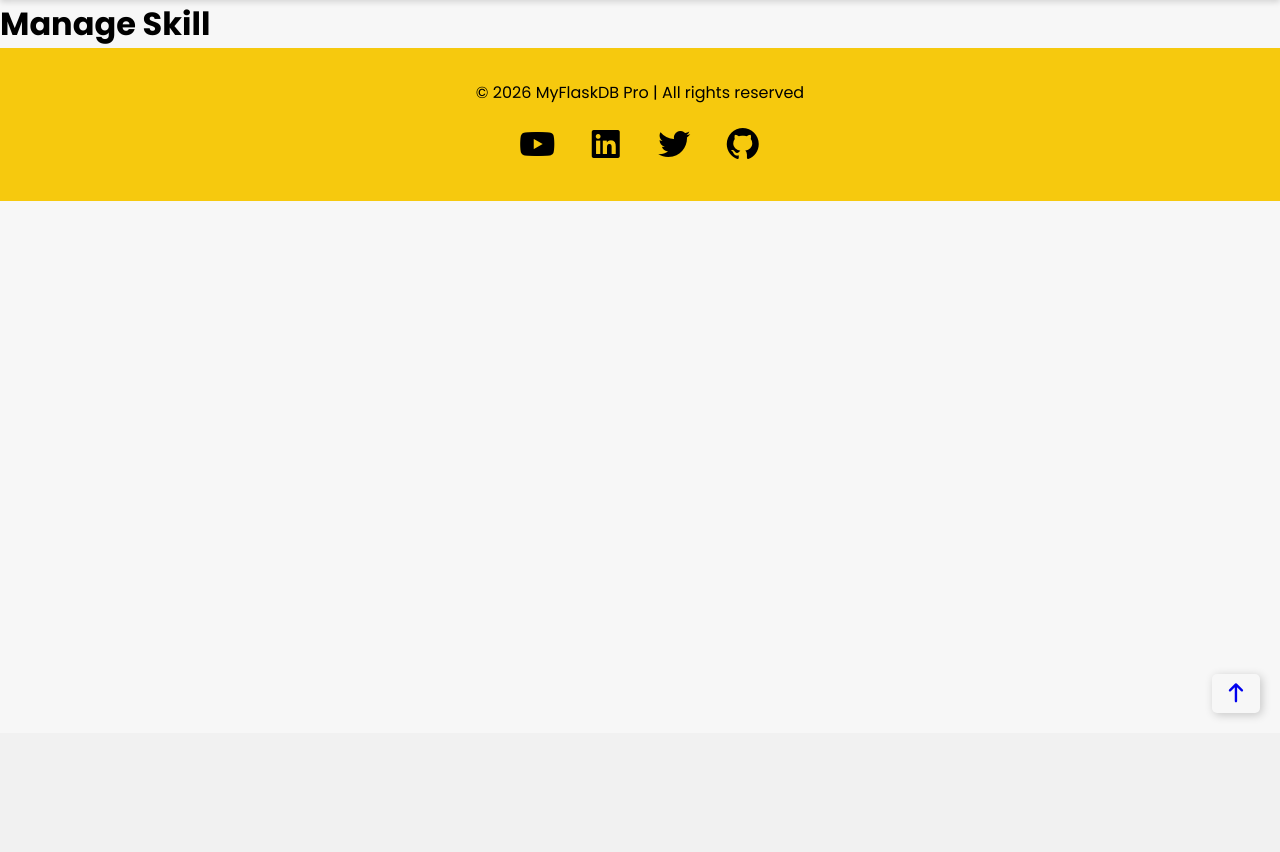
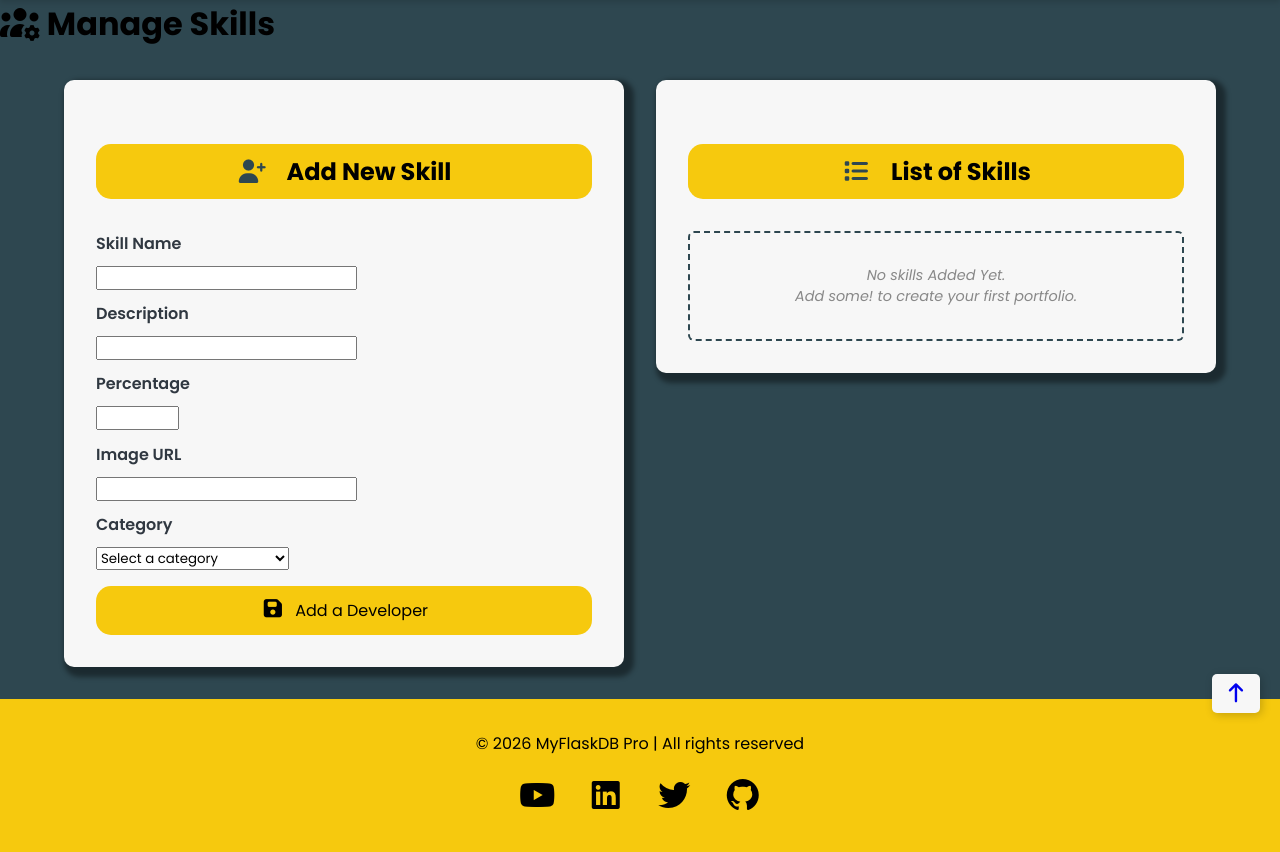
Before and after one commit to Mohd-Idris/Module-4-Project-Python-Flask-DB, a Flask app: page /skills in a window 1280 px wide. Shown: the part 67-919 px from the top of the page. Before the commit the page ends 784 px from the top, so only its background shows below. Run offline with Flask 3, Linux system fonts and the light colour scheme; some libraries are stand-ins or nearby versions.

Commit message:
Added Skills Page

```diff
--- a/static/css/style.css
+++ b/static/css/style.css
@@ -197,7 +197,8 @@ header {
 /* Developers page styling */
 /* ---------------------- */
 body.developers-page,
-body.edit-developers-page {
+body.edit-developers-page,
+body.skills-page {
   background-color: var(--base-color);
 }
 
--- a/templates/index.html
+++ b/templates/index.html
@@ -4,8 +4,8 @@
     <div class="hero-content">
       <h1>
         <span class="home-title">W</span>elcome
-        <span class="home-title">t</span>o <span class="home-title">Y</span>our
-        <span class="home-title">S</span>kills &
+        <span class="home-title">t</span>o <span class="home-title">M</span>y
+        <!-- <span class="home-title">S</span>kills & -->
         <span class="home-title">P</span>ortfolio
         <span class="home-title">H</span>ub -
         <span class="home-title">B</span>uild to
--- a/templates/skills.html
+++ b/templates/skills.html
@@ -1,3 +1,73 @@
-{% extends "base.html" %} {% block content %}
-<h1>Manage Skill</h1>
+{% extends "base.html" %}{%block body_class%}skills-page{%endblock%} {% block content %}
+<h1 class="skill-title"><i class="fa-solid fa-users-gear"></i>
+  <span class="skill-title-span">M</span>anage <span class="skill-title-span">S</span>kills
+</h1>
+
+<div class="two-columns-container">
+  <!-- Left Column : Add Developer Form -->
+  <section class="form-container panel-layout">
+    <h2 class="left-heading-title"><i class="fa-solid fa-user-plus"></i>Add New Skill</h2>
+    <form action="{{ url_for('add_skill') }}" method="POST" class="add-skill-form">
+      <!-- Skill Name -->
+      <label for="skill_name" class="Add-form-label">Skill Name</label>
+      <input type="text" id="skill_name" name="skill_name" />
+      <!-- Description -->
+      <label for="description" class="Add-form-label">Description</label>
+      <input type="text" id="description" name="description" />
+      <!-- Percentage -->
+      <label for="percentage" class="Add-form-label">Percentage</label>
+      <input type="number" id="percentage" name="percentage" min="0" max="100" />
+      <!-- Image URL -->
+      <label for="image_url" class="Add-form-label">Image URL</label>
+      <input type="url" id="image_url" name="image_url" />
+      <!-- Category -->
+      <label for="category" class="Add-form-label">Category</label>
+      <select id="category" name="category">
+        <option value="">Select a category</option>
+        <option value="Programming">Frontend Development</option>
+        <option value="Programming">Backend Development</option>
+        <option value="Programming">Programming Languages</option>
+        <option value="Programming">Databases</option>
+        <option value="Programming">Tools & DevOps</option>
+        <option value="Design">Design</option>
+        <option value="Marketing">Marketing</option>
+        <option value="Marketing">Others</option>
+      </select>
+      <button type="submit" class="btn-add-dev-form"><i class="fa-solid fa-floppy-disk"></i> Add a
+        Developer</button>
+    </form>
+  </section>
+
+  <!-- Right Column : List of Skills plus Edit/Delete Options -->
+  <section class="list-developers-container panel-layout">
+    <h2 class="right-heading-title"><i class="fa-solid fa-list"></i>List of Skills</h2>
+    {% if skills %}
+    <div class="cards-container">
+      {% for skill in skills %}
+      <div class="item-card">
+        <div class="card-info">
+          <strong class="dev-full-name">{{ skill.name }}</strong>
+          <span class="dev-email">{{ skill.description }}</span>
+        </div>
+        <div class="card-actions">
+          <a href="{{ url_for('edit_skill', skill_id=skill.id) }}" class="btn btn-small edit-link"><i
+              class="fa-solid fa-pen-to-square"></i> Edit</a>
+
+          <form action="{{ url_for('delete_skill', skill_id=skill.id) }}" method="POST" class="delete-form"
+            onsubmit="return confirm('Are you sure? Deleting this will remove this skill permanently.')">
+
+            <button type="submit" class="btn btn-small btn-delete"><i class="fa-solid fa-trash"></i>
+              Delete</button>
+          </form>
+        </div>
+      </div>
+      {% endfor %}
+    </div>
+    {% else %}
+    <div class="no-status">
+      <p>No skills Added Yet. <br>Add some! to create your first portfolio.</p>
+    </div>
+    {% endif %}
+  </section>
+</div>
 {% endblock %}
```
